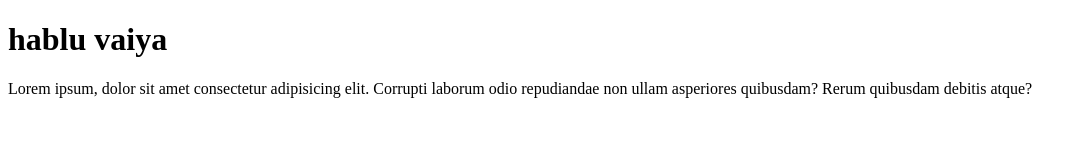
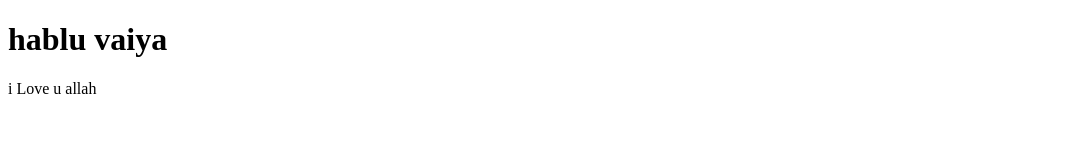
Before and after one commit to jibon181/second-website, a plain HTML site: page index.html in a window 1280 px wide. Shown: the whole page, without its empty margins (0-1087 px from the left). Drawn offline with Linux system fonts and the light colour scheme.

Commit message:
Update index.html

```diff
--- a/index.html
+++ b/index.html
@@ -8,6 +8,6 @@
 </head>
 <body>
     <h1>hablu vaiya</h1>
-    <p>Lorem ipsum, dolor sit amet consectetur adipisicing elit. Corrupti laborum odio repudiandae non ullam asperiores quibusdam? Rerum quibusdam debitis atque?</p>
+    <p> i Love u allah </p>
 </body>
 </html>
```
